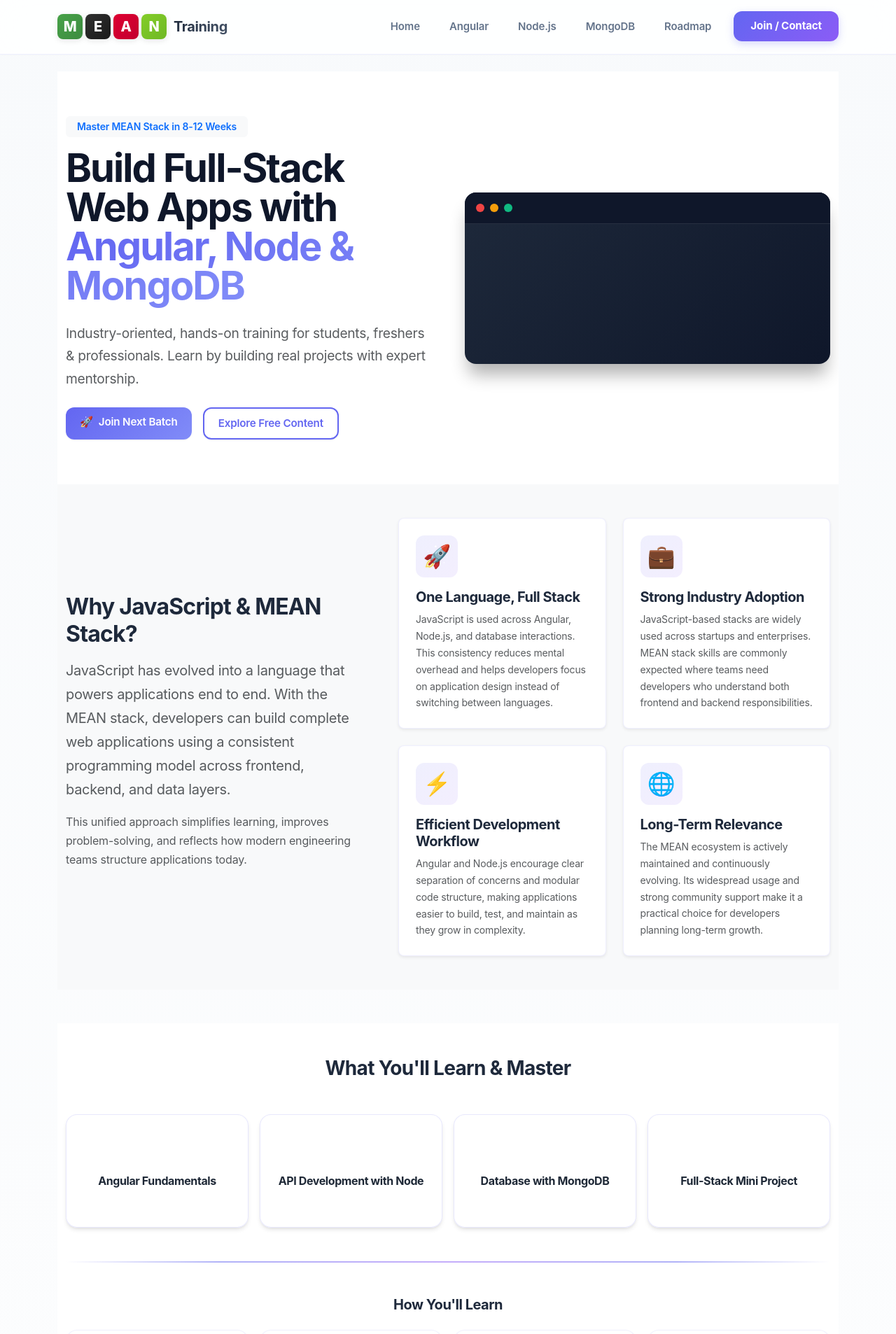
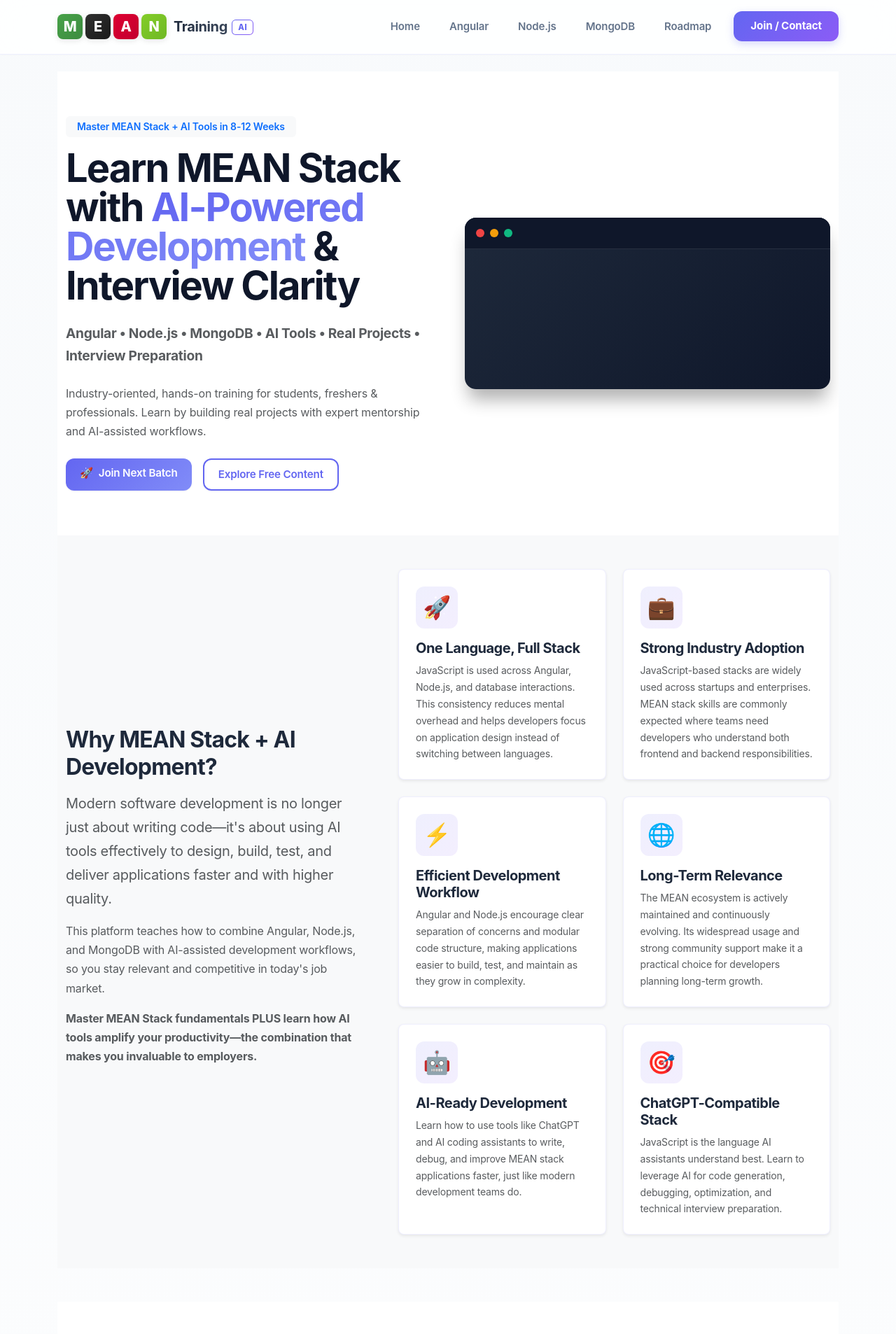
Before and after one commit to sandeep1231/dev2080, an Angular app in the folder training-site/: page / in a window 1280 px wide. Shown: the top 1906 px of the page at 70% size. Built offline with nearby package versions, Linux system fonts and the light colour scheme.

Commit message:
added AI based content to site

```diff
--- a/training-site/src/app/pages/contact-join/contact-join.component.html
+++ b/training-site/src/app/pages/contact-join/contact-join.component.html
@@ -6,7 +6,7 @@
         Join the <span class="gradient-text">Next Batch</span>
       </h1>
       <p class="lead text-muted mb-0">
-        Have questions? Want to enroll? We're here to help. Fill the form or reach out directly.
+        Learn MEAN Stack with AI-powered development tools. Have questions? Want to enroll? We're here to help.
       </p>
     </div>
   </section>
--- a/training-site/src/app/pages/home/home.component.html
+++ b/training-site/src/app/pages/home/home.component.html
@@ -5,13 +5,15 @@
       <div class="row align-items-center g-5">
         <div class="col-lg-6">
           <div class="hero-content">
-            <span class="badge bg-light text-primary mb-3">Master MEAN Stack in 8-12 Weeks</span>
+            <span class="badge bg-light text-primary mb-3">Master MEAN Stack + AI Tools in 8-12 Weeks</span>
             <h1 class="display-4 fw-bold mb-4 lh-1">
-              Build Full-Stack Web Apps with
-              <span class="gradient-text">Angular, Node & MongoDB</span>
+              Learn MEAN Stack with <span class="gradient-text">AI-Powered Development</span> & Interview Clarity
             </h1>
             <p class="lead text-muted mb-4">
-              Industry-oriented, hands-on training for students, freshers & professionals. Learn by building real projects with expert mentorship.
+              <strong>Angular • Node.js • MongoDB • AI Tools • Real Projects • Interview Preparation</strong>
+            </p>
+            <p class="text-muted mb-4">
+              Industry-oriented, hands-on training for students, freshers & professionals. Learn by building real projects with expert mentorship and AI-assisted workflows.
             </p>
             <div class="d-flex gap-3 flex-wrap">
               <a routerLink="/contact" class="btn btn-primary btn-lg">
@@ -71,20 +73,20 @@
     </div>
   </section>
 
-  <!-- Why MEAN Stack Section -->
+  <!-- Why MEAN Stack + AI Section -->
   <section class="why-mean-section py-5 bg-light">
     <div class="container">
       <div class="row align-items-center g-5">
         <div class="col-lg-5">
-          <h2 class="h2 fw-bold mb-3">Why JavaScript & MEAN Stack?</h2>
+          <h2 class="h2 fw-bold mb-3">Why MEAN Stack + AI Development?</h2>
           <p class="lead text-muted">
-            JavaScript has evolved into a language that powers applications end to end.
-            With the MEAN stack, developers can build complete web applications using
-            a consistent programming model across frontend, backend, and data layers.
+            Modern software development is no longer just about writing code—it's about using AI tools effectively to design, build, test, and deliver applications faster and with higher quality.
+          </p>
+          <p class="text-muted mb-3">
+            This platform teaches how to combine Angular, Node.js, and MongoDB with AI-assisted development workflows, so you stay relevant and competitive in today's job market.
           </p>
           <p class="text-muted">
-            This unified approach simplifies learning, improves problem-solving,
-            and reflects how modern engineering teams structure applications today.
+            <strong>Master MEAN Stack fundamentals PLUS learn how AI tools amplify your productivity—the combination that makes you invaluable to employers.</strong>
           </p>
         </div>
         <div class="col-lg-7">
@@ -123,6 +125,20 @@
                 <p class="small text-muted mb-0">The MEAN ecosystem is actively maintained and continuously evolving.
                 Its widespread usage and strong community support make it a practical
                 choice for developers planning long-term growth.</p>
+              </div>
+            </div>
+            <div class="col-md-6">
+              <div class="feature-card p-4 bg-white rounded-3 shadow-sm h-100">
+                <div class="feature-icon mb-3 fs-2">🤖</div>
+                <h3 class="h5 fw-bold mb-2">AI-Ready Development</h3>
+                <p class="small text-muted mb-0">Learn how to use tools like ChatGPT and AI coding assistants to write, debug, and improve MEAN stack applications faster, just like modern development teams do.</p>
+              </div>
+            </div>
+            <div class="col-md-6">
+              <div class="feature-card p-4 bg-white rounded-3 shadow-sm h-100">
+                <div class="feature-icon mb-3 fs-2">🎯</div>
+                <h3 class="h5 fw-bold mb-2">ChatGPT-Compatible Stack</h3>
+                <p class="small text-muted mb-0">JavaScript is the language AI assistants understand best. Learn to leverage AI for code generation, debugging, optimization, and technical interview preparation.</p>
               </div>
             </div>
           </div>
@@ -191,7 +207,7 @@
             <div class="card-body">
               <div class="benefit-icon mb-3">💻</div>
               <h5 class="fw-bold mb-2">Hands-On Coding</h5>
-              <p class="small text-muted mb-0">Live coding sessions with real-time debugging and best practices.</p>
+              <p class="small text-muted mb-0">Live coding sessions with AI-assisted development, real-time debugging and modern best practices.</p>
             </div>
           </div>
         </div>
@@ -248,11 +264,15 @@
               <ul class="list-unstyled">
                 <li class="mb-3 d-flex gap-2">
                   <span class="text-primary fw-bold">✓</span>
-                  <span class="small">Complete MEAN stack curriculum</span>
+                  <span class="small">Complete MEAN stack + AI tools curriculum</span>
                 </li>
                 <li class="mb-3 d-flex gap-2">
                   <span class="text-primary fw-bold">✓</span>
                   <span class="small">Industry-relevant real projects</span>
+                </li>
+                <li class="mb-3 d-flex gap-2">
+                  <span class="text-primary fw-bold">✓</span>
+                  <span class="small">AI-assisted coding & debugging techniques</span>
                 </li>
                 <li class="mb-3 d-flex gap-2">
                   <span class="text-primary fw-bold">✓</span>
@@ -279,9 +299,9 @@
   <section class="cta-section py-5 my-5">
     <div class="container">
       <div class="cta-card glass p-5 rounded-4 text-center">
-        <h2 class="h3 fw-bold mb-3">Ready to Start Your Full-Stack Journey?</h2>
+        <h2 class="h3 fw-bold mb-3">Ready to Become an AI-Ready Full-Stack Developer?</h2>
         <p class="lead text-muted mb-4">
-          Transform your career with industry-oriented MEAN stack training.<!-- Limited seats available. -->
+          Transform your career with MEAN Stack + AI-powered development training that prepares you for the modern job market.
         </p>
         <div class="d-flex gap-3 justify-content-center flex-wrap">
           <a routerLink="/contact" class="btn btn-primary btn-lg">
--- a/training-site/src/app/pages/home/home.component.ts
+++ b/training-site/src/app/pages/home/home.component.ts
@@ -17,7 +17,7 @@
   displayLines: string[] = ['', '', '', '', '', ''];
   currentLine = 0;
   private codeLines = [
-    '// Build amazing full-stack apps',
+    '// Build amazing AI-Powered full-stack apps',
     'const app = new MEANStack();',
     'app.learn(\'Angular\')',
     '  .with(\'Node.js\')',
@@ -45,7 +45,10 @@
   ngOnInit() {
     // Video service commented out - enable when videos are ready
     // this.featured = this.videoService.getFeatured();
-    this.seo.set('MEAN Stack Training – Angular Node.js MongoDB', 'Project-based MEAN stack training covering Angular, Node.js, Express, and MongoDB with interview preparation.');
+    this.seo.set(
+      'MEAN Stack + AI-Powered Development Training – Angular Node.js MongoDB',
+      'Learn MEAN Stack with AI-powered development tools. Master Angular, Node.js, MongoDB with ChatGPT and AI coding assistants. Interview preparation and real projects included.'
+    );
   }
 
   ngAfterViewInit() {
--- a/training-site/src/app/pages/resources/resources.component.html
+++ b/training-site/src/app/pages/resources/resources.component.html
@@ -4,12 +4,12 @@
     <div class="container">
       <div class="row align-items-center g-4">
         <div class="col-lg-8">
-          <span class="badge bg-gradient-primary text-white mb-3 px-4 py-2">📚 Complete Learning Path</span>
+          <span class="badge bg-gradient-primary text-white mb-3 px-4 py-2">📚 Complete Learning Path + AI Tools</span>
           <h1 class="display-3 fw-bold mb-3">
             Resources & <span class="gradient-text">Roadmap</span>
           </h1>
           <p class="lead text-muted mb-0">
-            Curated links and a practical path to become a MEAN stack developer. Everything you need to master full-stack development.
+            Curated links and a practical path to become an AI-ready MEAN stack developer. Master full-stack development with modern AI-powered tools and workflows.
           </p>
         </div>
         <div class="col-lg-4 text-center">
@@ -41,7 +41,8 @@
               <li><span class="step-number">4</span><span class="step-content">Node.js + Express: REST APIs & middleware</span></li>
               <li><span class="step-number">5</span><span class="step-content">MongoDB + Mongoose: data modeling</span></li>
               <li><span class="step-number">6</span><span class="step-content">Authentication, guards, JWT security</span></li>
-              <li><span class="step-number">7</span><span class="step-content">Deployment: Docker, cloud basics (AWS/Azure)</span></li>
+              <li><span class="step-number">7</span><span class="step-content">AI-powered development: ChatGPT, GitHub Copilot, code assistants</span></li>
+              <li><span class="step-number">8</span><span class="step-content">Deployment: Docker, cloud basics (AWS/Azure)</span></li>
             </ol>
           </div>
         </div>
--- a/training-site/src/app/shared/footer/footer.component.html
+++ b/training-site/src/app/shared/footer/footer.component.html
@@ -8,7 +8,7 @@
             <span class="brand-icon">⚡</span>MEAN Stack
           </div>
           <p class="small text-muted mb-3">
-            Industry-oriented training for building full-stack web applications with Angular, Node.js, and MongoDB.
+            AI-powered full-stack training with Angular, Node.js, and MongoDB. Learn modern development with AI tools for faster, smarter coding.
           </p>
           <div class="social-links">
             <a href="https://twitter.com" target="_blank" rel="noopener" class="social-link" title="Twitter">
--- a/training-site/src/app/shared/navbar/navbar.component.html
+++ b/training-site/src/app/shared/navbar/navbar.component.html
@@ -8,7 +8,7 @@
         <span class="stack-letter n">N</span>
       </div>
       <div class="brand-text-group">
-        <span class="brand-text-main">Training</span>
+        <span class="brand-text-main">Training<span class="ai-badge">AI</span></span>
       </div>
     </a>
     <button class="navbar-toggler" type="button" (click)="toggleNav()" aria-controls="mainNav" aria-expanded="false" aria-label="Toggle navigation">
--- a/training-site/src/app/shared/navbar/navbar.component.scss
+++ b/training-site/src/app/shared/navbar/navbar.component.scss
@@ -115,6 +115,28 @@
 		-webkit-text-fill-color: transparent;
 		background-clip: text;
 		transition: all 0.3s ease;
+
+		.ai-badge {
+			display: inline-block;
+			margin-left: 0.4rem;
+			padding: 0.15rem 0.5rem;
+			font-size: 0.7rem;
+			font-weight: 800;
+			letter-spacing: 0.05em;
+			background: linear-gradient(135deg, #6366f1 0%, #8b5cf6 100%);
+			-webkit-background-clip: text;
+			-webkit-text-fill-color: transparent;
+			background-clip: text;
+			border: 1.5px solid transparent;
+			border-radius: 0.35rem;
+			background-image: linear-gradient(white, white), linear-gradient(135deg, #6366f1 0%, #8b5cf6 100%);
+			background-origin: border-box;
+			background-clip: padding-box, border-box;
+			-webkit-text-fill-color: #6366f1;
+			vertical-align: middle;
+			position: relative;
+			top: -1px;
+		}
 	}
 }
 
--- a/training-site/src/index.html
+++ b/training-site/src/index.html
@@ -2,9 +2,11 @@
 <html lang="en">
 <head>
   <meta charset="utf-8">
-  <title>TrainingSite</title>
+  <title>MEAN Stack Training - AI-Powered Full-Stack Development Course</title>
   <base href="/">
   <meta name="viewport" content="width=device-width, initial-scale=1">
+  <meta name="description" content="Learn MEAN Stack with AI-powered development tools. Master Angular, Node.js, MongoDB with ChatGPT and AI coding assistants. Interview preparation included.">
+  <meta name="keywords" content="MEAN Stack, Angular, Node.js, MongoDB, AI development, ChatGPT coding, full-stack training, interview preparation">
   <link rel="icon" type="image/x-icon" href="favicon.ico">
 </head>
 <body>
```
Also changed, not shown: training-site/src/app/pages/angular-learning/angular-learning.component.html (+5 -5 lines), training-site/src/app/pages/mongodb-learning/mongodb-learning.component.html (+5 -5 lines), training-site/src/app/pages/node-learning/node-learning.component.html (+5 -5 lines).
